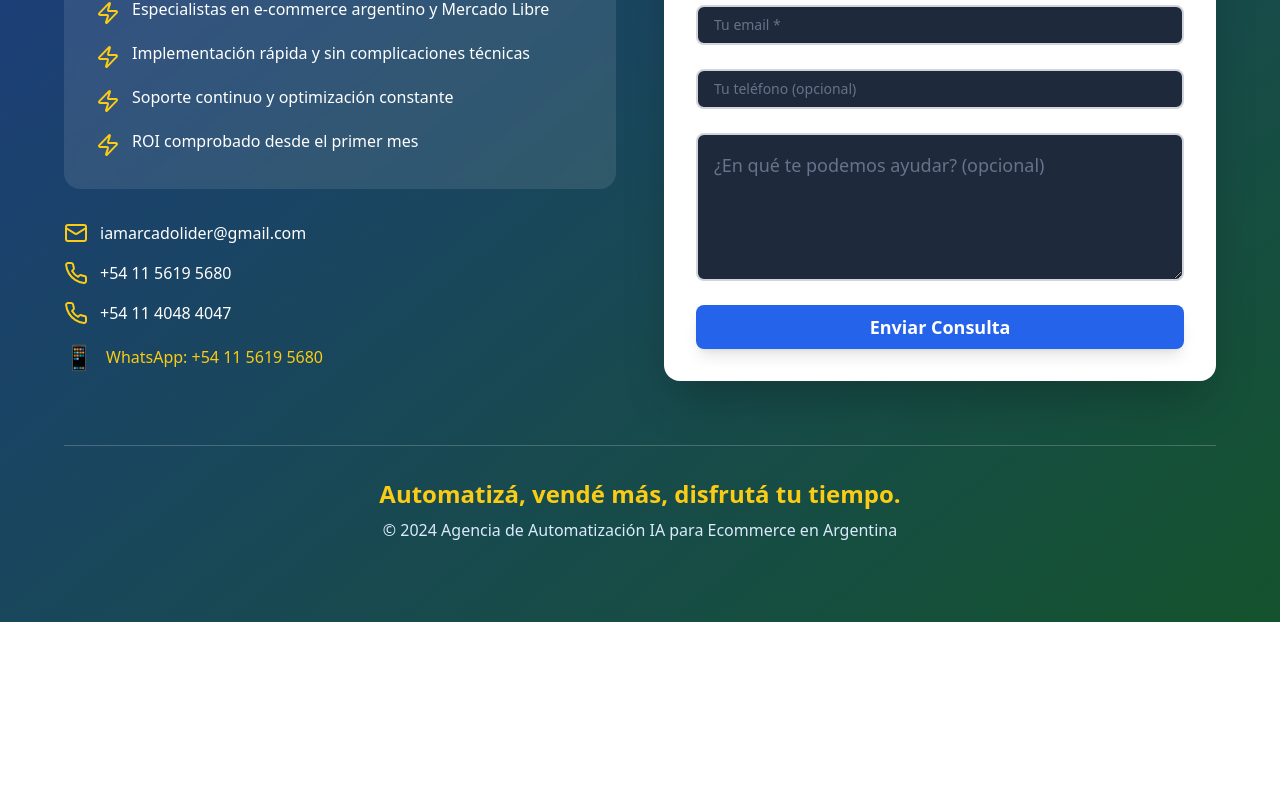
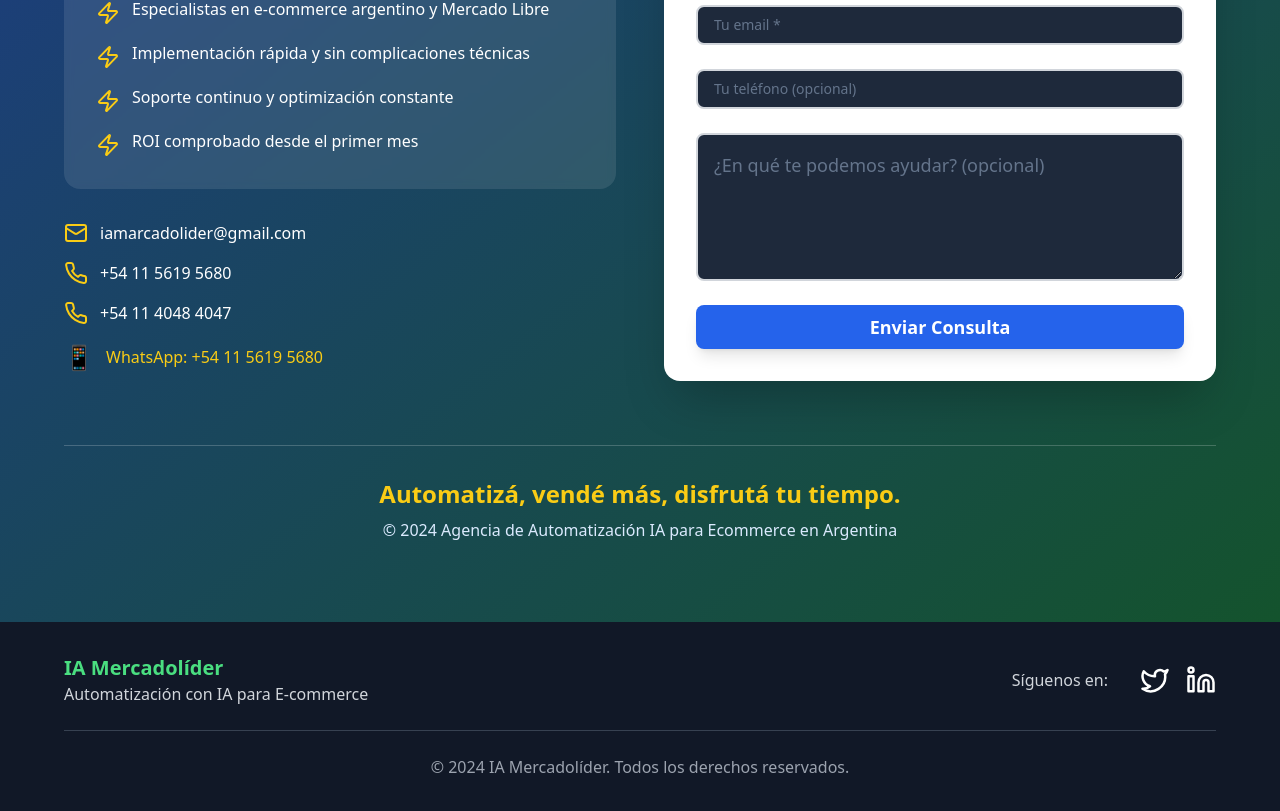
Before and after one commit to aricaldoni/ia-mercadolider, a React (Vite) app: page / in a window 1280 px wide. Shown: the part 6445-7256 px from the top of the page. Before the commit the page ends 7067 px from the top, so only its background shows below. Built offline with nearby package versions, Linux system fonts and the light colour scheme.

Commit message:
Add social media icons to footer
Integrate X (Twitter) and LinkedIn icons with links in the footer.

```diff
--- /dev/null
+++ b/src/components/Footer.tsx
@@ -0,0 +1,47 @@
+
+import { Linkedin, Twitter } from "lucide-react";
+
+const Footer = () => {
+  return (
+    <footer className="bg-gray-900 text-white py-8 px-4">
+      <div className="max-w-6xl mx-auto">
+        <div className="flex flex-col md:flex-row justify-between items-center">
+          <div className="mb-4 md:mb-0">
+            <h3 className="text-xl font-bold text-green-400">IA Mercadolíder</h3>
+            <p className="text-gray-300">Automatización con IA para E-commerce</p>
+          </div>
+
+          <div className="flex items-center space-x-4">
+            <p className="text-gray-300 mr-4">Síguenos en:</p>
+
+            <a
+              href="https://x.com/IaMercadolider"
+              target="_blank"
+              rel="noopener noreferrer"
+              aria-label="Síguenos en X (anteriormente Twitter)"
+              className="hover:text-blue-400 transition-colors duration-300 transform hover:scale-110"
+            >
+              <Twitter size={30} />
+            </a>
+
+            <a
+              href="https://linkedin.com/company/ia-mercadolider"
+              target="_blank"
+              rel="noopener noreferrer"
+              aria-label="Conéctate con nosotros en LinkedIn"
+              className="hover:text-blue-400 transition-colors duration-300 transform hover:scale-110"
+            >
+              <Linkedin size={30} />
+            </a>
+          </div>
+        </div>
+
+        <div className="mt-6 pt-6 border-t border-gray-700 text-center text-gray-400">
+          <p>&copy; 2024 IA Mercadolíder. Todos los derechos reservados.</p>
+        </div>
+      </div>
+    </footer>
+  );
+};
+
+export default Footer;
--- a/src/pages/Index.tsx
+++ b/src/pages/Index.tsx
@@ -7,6 +7,7 @@ import BenefitsSection from "../components/BenefitsSection";
 import SocialProofSection from "../components/SocialProofSection";
 import FAQSection from "../components/FAQSection";
 import ContactSection from "../components/ContactSection";
+import Footer from "../components/Footer";
 import SchemaMarkup from "../components/SchemaMarkup";
 
 const Index = () => {
@@ -37,6 +38,8 @@ const Index = () => {
 
           <ContactSection />
         </div>
+
+        <Footer />
       </div>
     </>
   );
```
